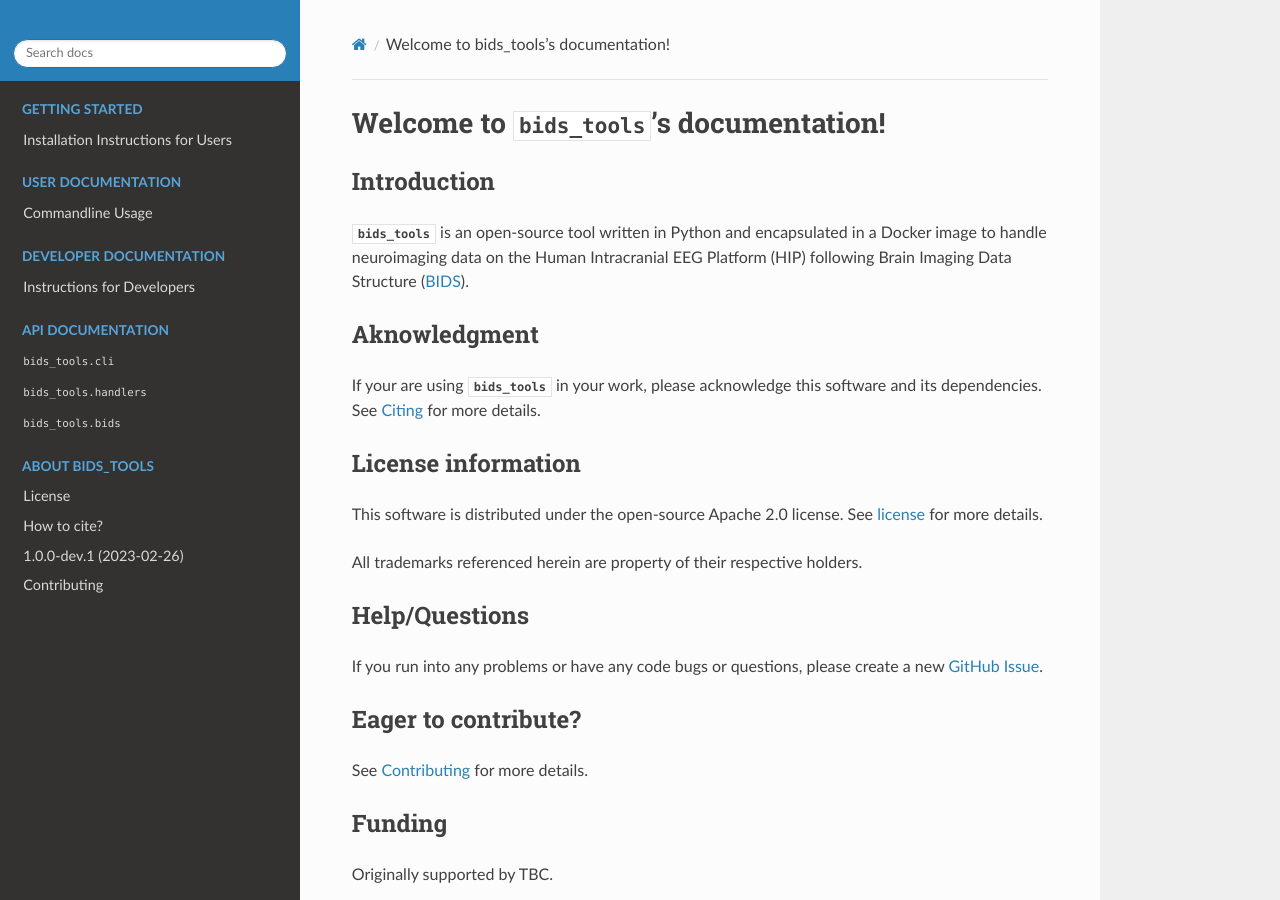
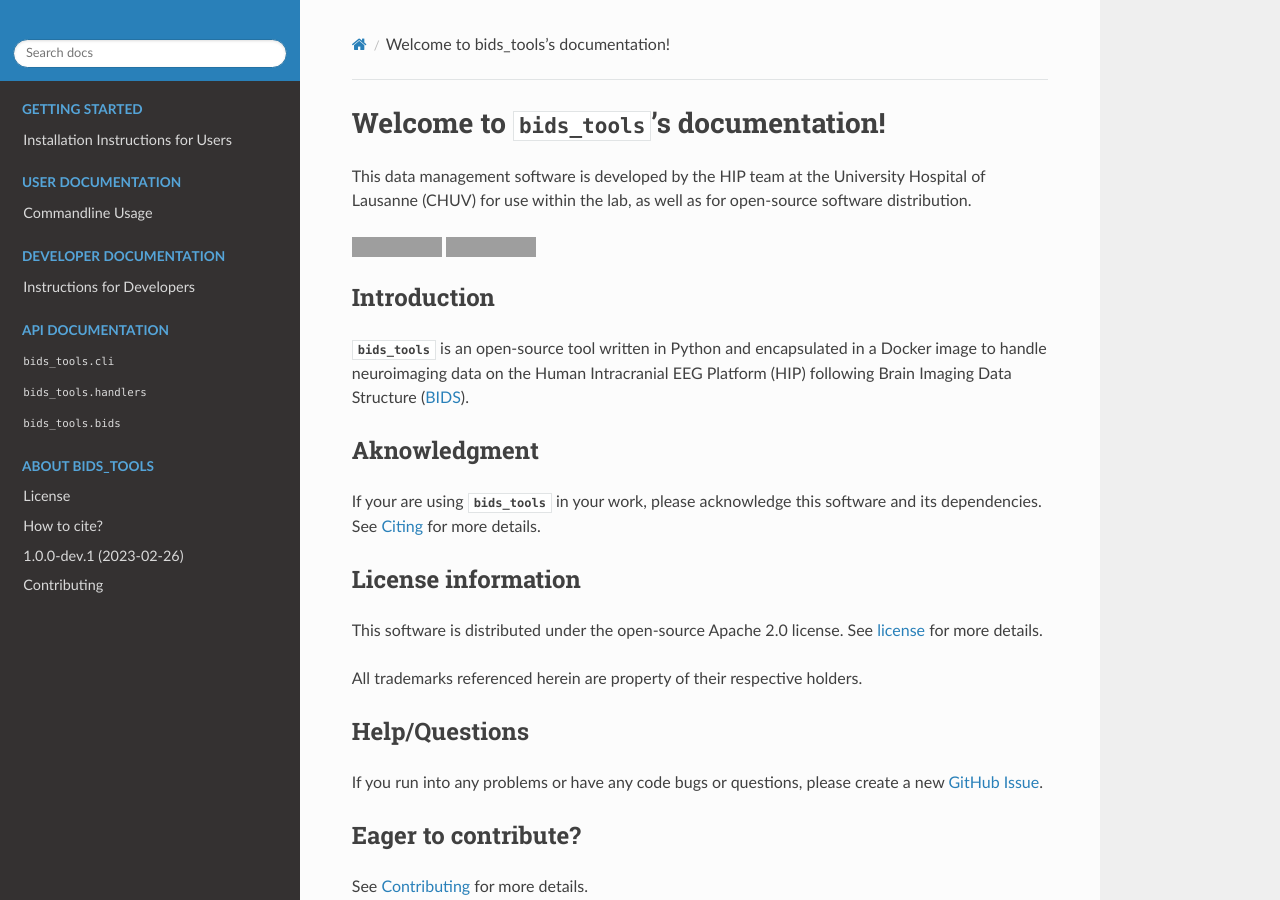
Before and after one commit to HIP-infrastructure/datahipy, a Sphinx documentation site: the page built from docs/index.rst, in a window 1280 px wide and 900 px high. Built offline with Sphinx 7.4.7 and the Read the Docs theme 2.0.0, drawn with Linux system fonts in a browser that asks for light colours; the version number could not be read and is left out; grey boxes are pictures that could not be loaded.

Commit message:
docs: add badges in README/index.rst for ci/cd status and coverage of master branch

```diff
--- a/docs/index.rst
+++ b/docs/index.rst
@@ -5,6 +5,17 @@
 
 Welcome to `bids_tools`'s documentation!
 ========================================
+
+This data management software is developed by the HIP team at the University Hospital of Lausanne (CHUV) for use within the lab, as well as for open-source software distribution.
+
+.. image:: https://gitlab.hbp.link/hip/bids-tools/badges/master/pipeline.svg
+  :target: https://gitlab.hbp.link/hip/bids-tools/-/commits/master
+  :alt: CI/CD
+.. image:: https://gitlab.hbp.link/hip/bids-tools/badges/master/coverage.svg
+  :target: https://gitlab.hbp.link/hip/bids-tools/-/commits/master
+  :alt: Coverage
+
+.. TODO add badges for Latest github release, Zenodo, and maybe docs
 
 Introduction
 -------------
```
Also changed, not shown: README.md (+1 -1 lines).
